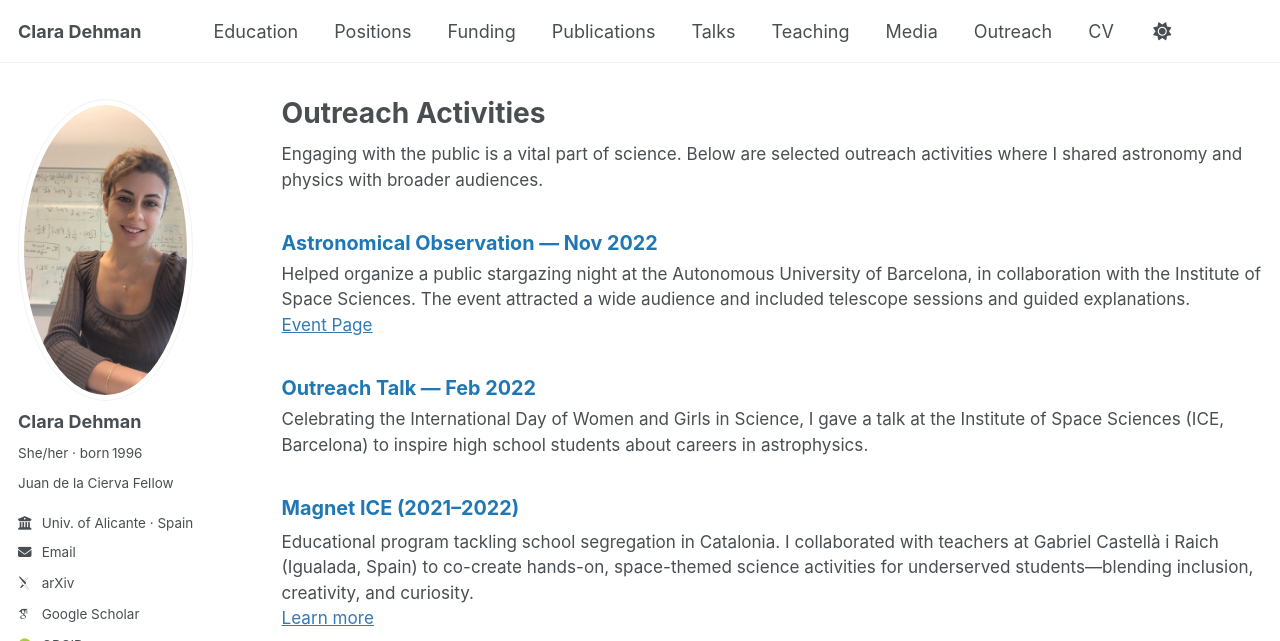
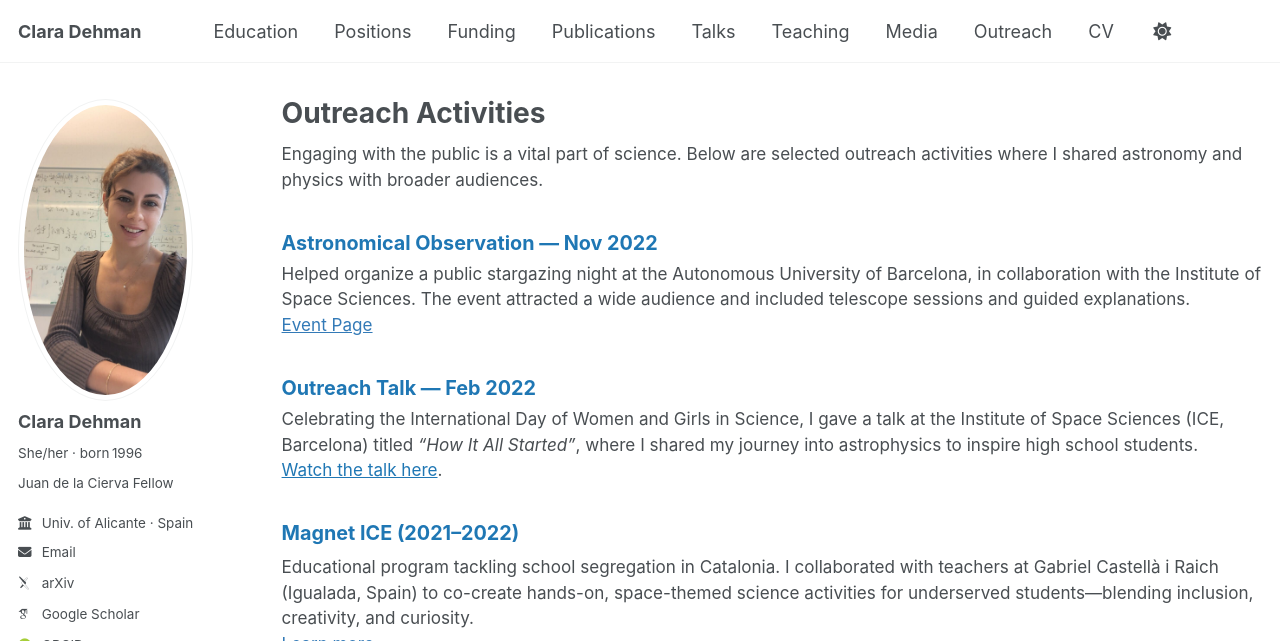
Before and after one commit to ClaraDehman/ClaraDehman.github.io, a Jekyll site: the page built from _pages/outreach.html, in a window 1280 px wide and 900 px high, cut to the strip 0-641 px from the top of the window. Built offline with Jekyll 4.4.1, drawn with Linux system fonts in a browser that asks for light colours; some web fonts are replaced.

Commit message:
Update outreach.html

```diff
--- a/_pages/outreach.html
+++ b/_pages/outreach.html
@@ -22,7 +22,8 @@ author_profile: true
 <div class="archive__item">
   <h3 class="archive__item-title" style="font-size:1.1em; color:#1f77b4;">Outreach Talk — Feb 2022</h3>
   <p class="archive__item-excerpt" style="font-size: 0.95em;">
-    Celebrating the International Day of Women and Girls in Science, I gave a talk at the Institute of Space Sciences (ICE, Barcelona) to inspire high school students about careers in astrophysics.<br>
+    Celebrating the International Day of Women and Girls in Science, I gave a talk at the Institute of Space Sciences (ICE, Barcelona) titled <em>“How It All Started”</em>, where I shared my journey into astrophysics to inspire high school students. <br>
+    <a href="https://www.youtube.com/watch?v=bsEuJHlQ7_4" target="_blank" style="color:#1f77b4;">Watch the talk here</a>.
   </p>
 </div>
 
```
